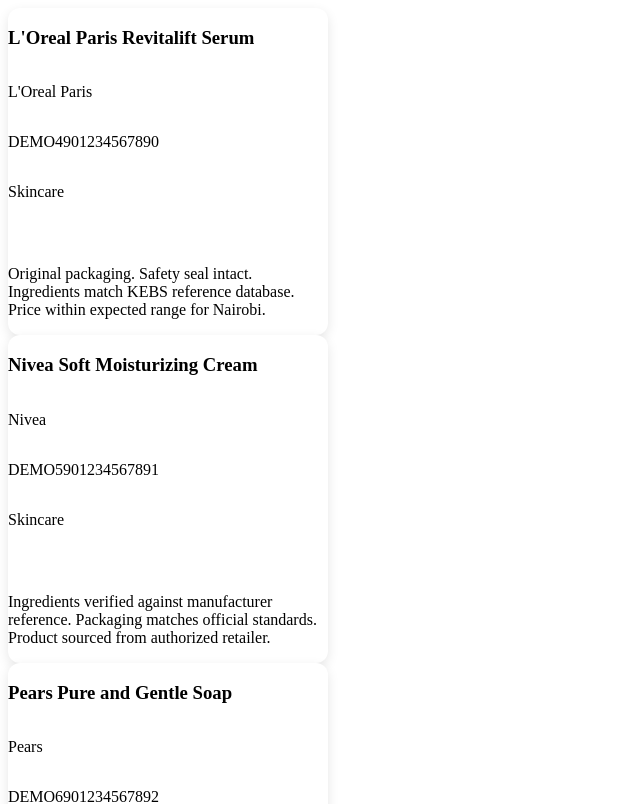
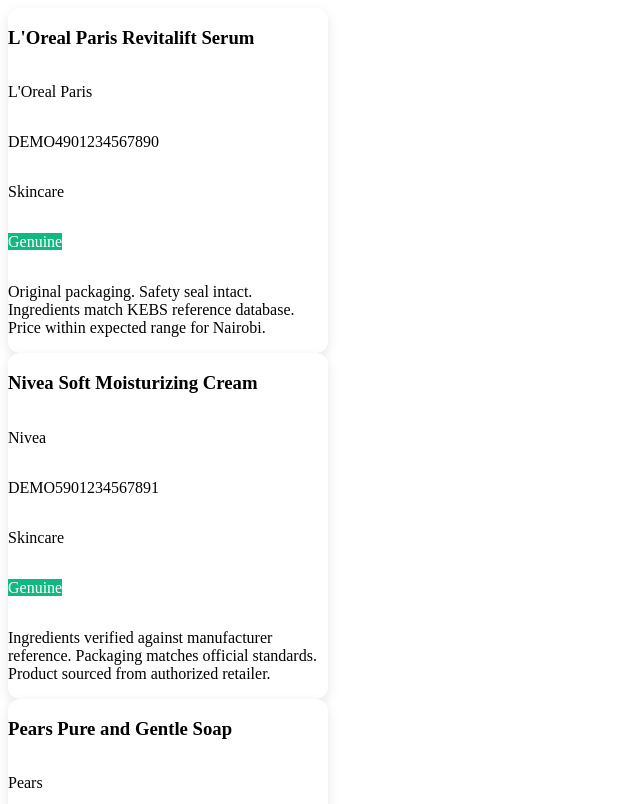
Before and after one commit to phiona-dev/mrembo-hakiki, a React app in the folder frontend/: page /demo in a window 1280 px wide. Shown: the top 804 px of the page, without its empty margins (0-640 px from the left). Built offline with nearby package versions, Linux system fonts and the light colour scheme; no server answers; the HTML template or start-up script is replaced by a standard one.

Commit message:
badge for counterfeit and genuine products

```diff
--- a/frontend/src/components/Card.jsx
+++ b/frontend/src/components/Card.jsx
@@ -1,4 +1,5 @@
-import "./Card.css"
+import "./Card.css";
+import Badge from "./Badge";
 
 const Card = ({ id,name,brand,barcode,category,is_counterfeit,notes, onClick }) => {
   return (
@@ -7,7 +8,7 @@
           <p className="cardBrand">{brand}</p>
           <p className="cardBarcode">{barcode}</p>
           <p className="cardCategory">{category}</p>
-          <p className="cardTF">{is_counterfeit}</p>
+          <p className="cardTF">{is_counterfeit ? <Badge type="counterfeit"/> : <Badge type="genuine"/>}</p>
           <p className="cardNotes">{notes}</p>
         </div>
   )
```
